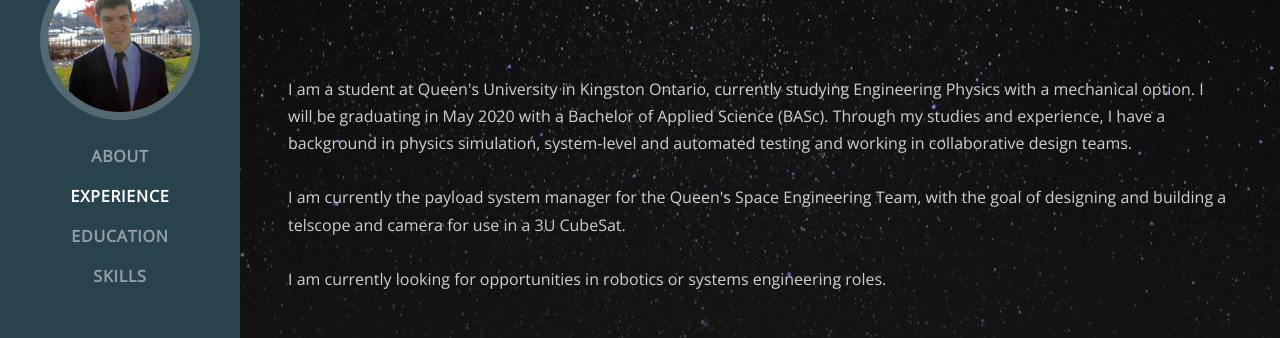
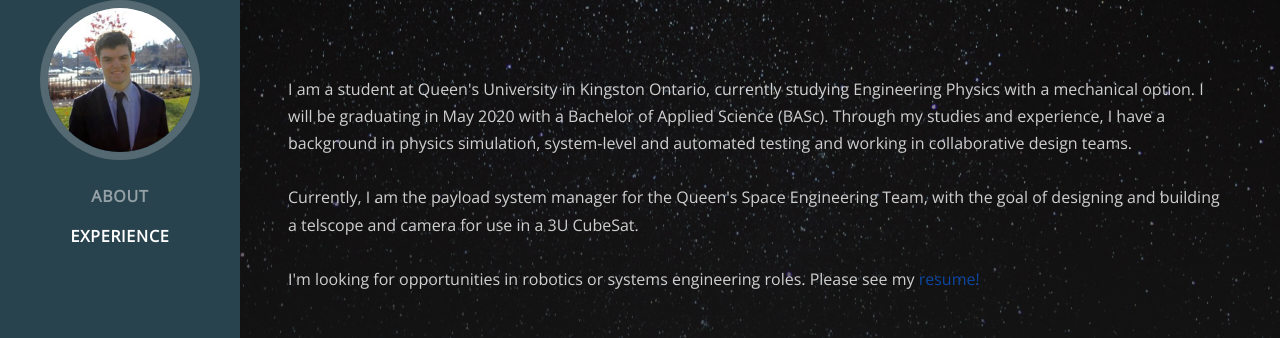
Before and after one commit to matt-duke/matt-duke.github.io, a plain HTML site: page index.html in a window 1280 px wide. Shown: the part 276-614 px from the top of the page. Drawn offline with nearby package versions, Linux system fonts and the light colour scheme.

Commit message:
Added resume

```diff
--- a/index.html
+++ b/index.html
@@ -43,12 +43,6 @@
                 <li class="nav-item">
                     <a class="nav-link js-scroll-trigger" href="#experience">Experience</a>
                 </li>
-                <li class="nav-item">
-                    <a class="nav-link js-scroll-trigger" href="#education">Education</a>
-                </li>
-                <li class="nav-item">
-                    <a class="nav-link js-scroll-trigger" href="#skills">Skills</a>
-                </li>
             </ul>
         </div>
     </nav>
@@ -62,8 +56,8 @@
                 </h1>
                 <p class="lead mb-5">I am a student at Queen's University in Kingston Ontario, currently studying
                     Engineering Physics with a mechanical option. I will be graduating in May 2020 with a Bachelor of Applied Science (BASc). Through my studies and experience, I have a background in physics simulation, system-level and automated testing and working in collaborative design teams.<br><br>
-                    I am currently the payload system manager for the Queen's Space Engineering Team, with the goal of designing and building a telscope and camera for use in a 3U CubeSat.<br><br>
-                    I am currently looking for opportunities in robotics or systems engineering roles.
+                    Currently, I am the payload system manager for the Queen's Space Engineering Team, with the goal of designing and building a telscope and camera for use in a 3U CubeSat.<br><br>
+                    I'm looking for opportunities in robotics or systems engineering roles. Please see my <a href="resumeJan2019.pdf" download>resume!</a>
                 </p>
                 <div class="social-icons">
                     <a href="https://www.linkedin.com/in/matt-duke/" target="_blank">
```
Also changed, not shown: 1 other file.
